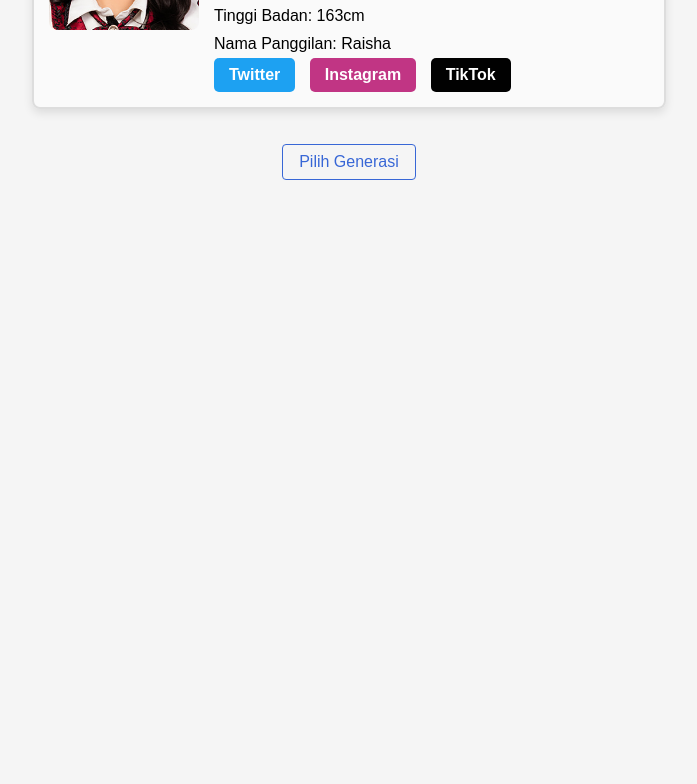
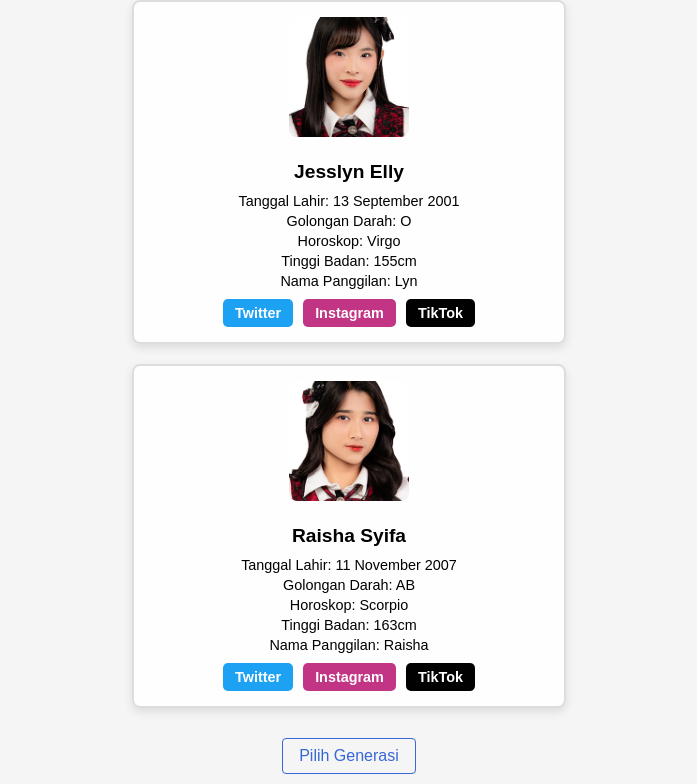
Before and after one commit to beritajkt48/member, a plain HTML site: page gen10.html in a window 1280 px wide. Shown: the part 1908-2692 px from the top of the page, without its empty margins (291-988 px from the left). Before the commit the page ends 2108 px from the top, so only its background shows below. Drawn offline with Linux system fonts and the light colour scheme.

Commit message:
Update gen10.html

```diff
--- a/gen10.html
+++ b/gen10.html
@@ -9,57 +9,89 @@
             font-family: Arial, sans-serif;
             background-color: #f5f5f5;
             margin: 0;
-            padding: 20px;
+            padding: 10px;
             display: flex;
             flex-direction: column;
             align-items: center;
         }
+        h1 {
+            font-size: 1.5em;
+            margin: 20px 0;
+            text-align: center;
+        }
         .member-container {
             display: flex;
-            width: 80%;
-            max-width: 600px;
-            background-color: rgba(255, 255, 255, 0.5);
+            flex-direction: column;
+            align-items: center;
+            width: 100%;
+            max-width: 400px;
+            background-color: rgba(255, 255, 255, 0.9);
             border: 2px solid #ddd;
             border-radius: 8px;
-            margin: 15px 0;
+            margin: 10px 0;
             padding: 15px;
             box-shadow: 0px 4px 10px rgba(0, 0, 0, 0.1);
         }
         .member-photo img {
-            width: 150px;
-            height: 150px;
+            width: 120px;
+            height: 120px;
             object-fit: cover;
             border-radius: 8px;
-            margin-right: 15px;
+            margin-bottom: 10px;
         }
         .member-info {
-            display: flex;
-            flex-direction: column;
-            justify-content: space-between;
+            text-align: center;
         }
         .member-info h2 {
-            margin: 0 0 10px;
+            font-size: 1.2em;
+            margin: 10px 0;
         }
         .member-info p {
-            margin: 5px 0;
+            margin: 4px 0;
+            font-size: 0.9em;
+        }
+        .social-links {
+            display: flex;
+            justify-content: center;
+            margin-top: 10px;
         }
         .social-links a {
-            display: inline-block;
-            margin-right: 10px;
-            padding: 8px 15px;
+            margin: 0 5px;
+            padding: 6px 12px;
             color: #fff;
             border-radius: 5px;
             text-decoration: none;
             font-weight: bold;
+            font-size: 0.9em;
         }
         .twitter { background-color: #1DA1F2; }
         .instagram { background-color: #C13584; }
         .tiktok { background-color: #010101; }
+
+        /* Tombol Pilih Generasi */
+        .choose-generation {
+            text-align: center;
+            margin-top: 20px;
+        }
+        .choose-generation a {
+            color: #3867d6;
+            text-decoration: none;
+            font-size: 1em;
+            border: 1px solid #3867d6;
+            padding: 8px 16px;
+            border-radius: 4px;
+            display: inline-block;
+            transition: background-color 0.3s, color 0.3s;
+        }
+        .choose-generation a:hover {
+            background-color: #3867d6;
+            color: #fff;
+        }
     </style>
 </head>
 <body>
 
-    <h1>Daftar Member JKT48 - Generasi 10</h1>
+    <h1>Member JKT48 - Generasi 10</h1>
 
     <!-- Member: Amanda Sukma -->
     <div class="member-container">
@@ -200,10 +232,9 @@
             </div>
         </div>
     </div>
-<div style="text-align: center; margin-top: 20px;">
-        <a href="https://beritajkt48.github.io/member/" style="color: #3867d6; text-decoration: none; font-size: 16px; border: 1px solid #3867d6; padding: 8px 16px; border-radius: 4px; display: inline-block; transition: background-color 0.3s, color 0.3s;">
-            Pilih Generasi
-        </a>
+<div class="choose-generation">
+        <a href="https://beritajkt48.github.io/member/">Pilih Generasi</a>
     </div>
+
 </body>
 </html>
```
